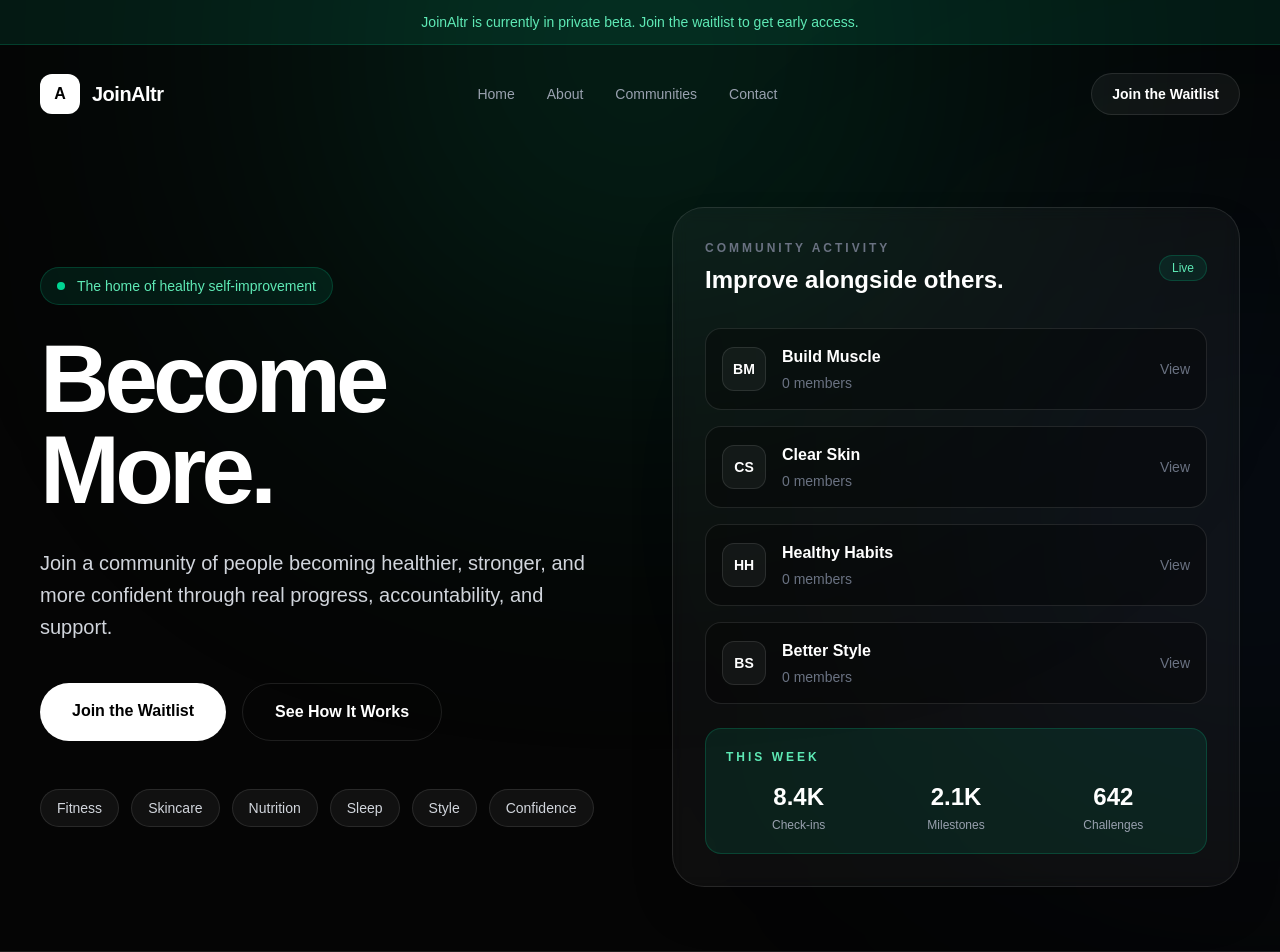
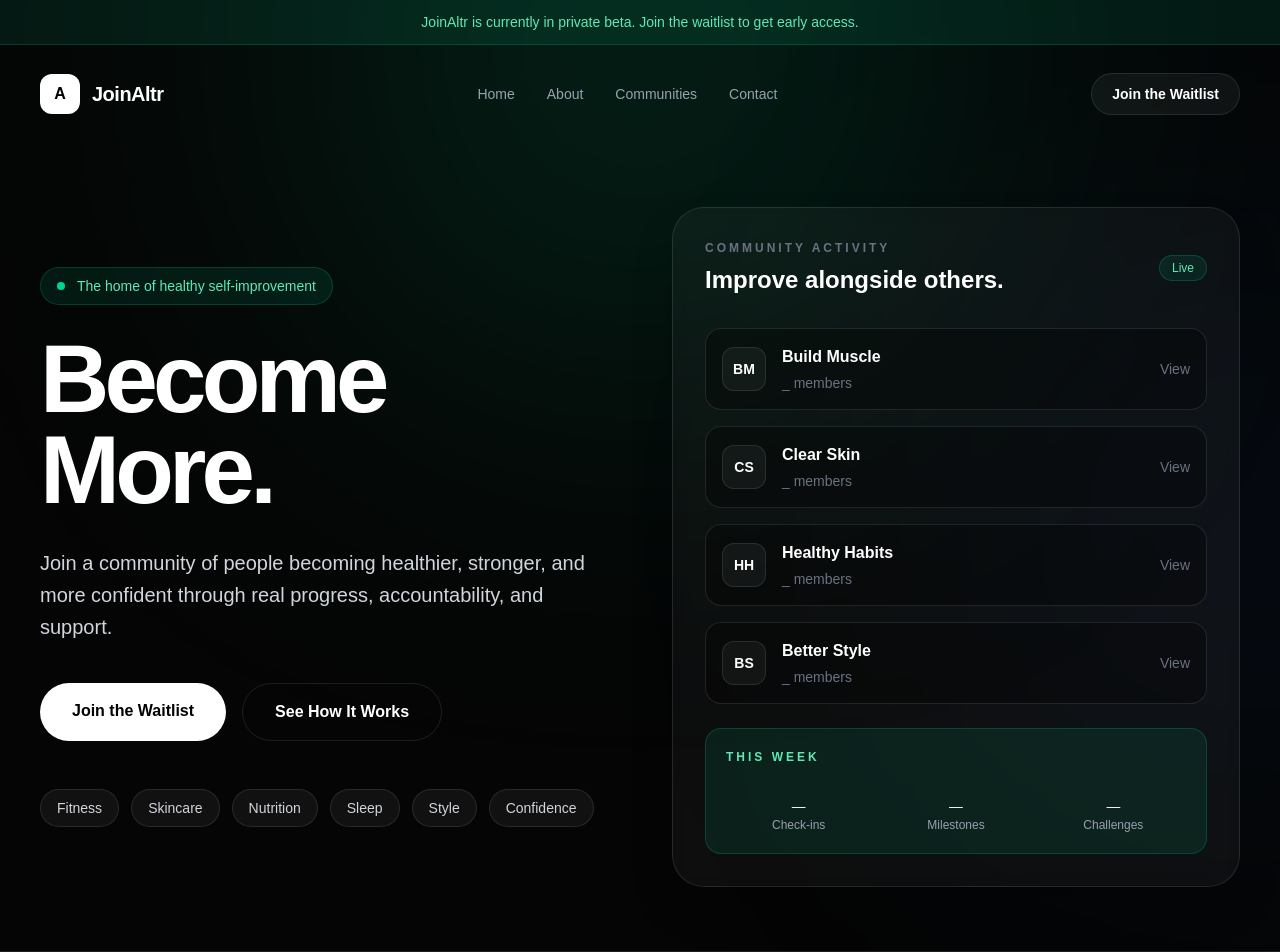
Before and after one commit to sebastian-altr/joinaltr, a Next.js app: page / in a window 1280 px wide. Shown: the top 952 px of the page. Built offline with nearby package versions, Linux system fonts and the light colour scheme.

Commit message:
Removed placeholder community numbers

```diff
--- a/app/page.tsx
+++ b/app/page.tsx
@@ -32,22 +32,22 @@ const communities = [
   {
     initials: "BM",
     title: "Build Muscle",
-    members: "0 members",
+    members: "_ members",
   },
   {
     initials: "CS",
     title: "Clear Skin",
-    members: "0 members",
+    members: "_ members",
   },
   {
     initials: "HH",
     title: "Healthy Habits",
-    members: "0 members",
+    members: "_ members",
   },
   {
     initials: "BS",
     title: "Better Style",
-    members: "0 members",
+    members: "_ members",
   },
 ];
 
@@ -192,17 +192,17 @@ export default function Home() {
 
                 <div className="mt-4 grid grid-cols-3 gap-3 text-center">
                   <div>
-                    <p className="text-2xl font-bold">8.4K</p>
+                    <p className="text-2xl font-bold">_</p>
                     <p className="mt-1 text-xs text-gray-400">Check-ins</p>
                   </div>
 
                   <div>
-                    <p className="text-2xl font-bold">2.1K</p>
+                    <p className="text-2xl font-bold">_</p>
                     <p className="mt-1 text-xs text-gray-400">Milestones</p>
                   </div>
 
                   <div>
-                    <p className="text-2xl font-bold">642</p>
+                    <p className="text-2xl font-bold">_</p>
                     <p className="mt-1 text-xs text-gray-400">Challenges</p>
                   </div>
                 </div>
```
